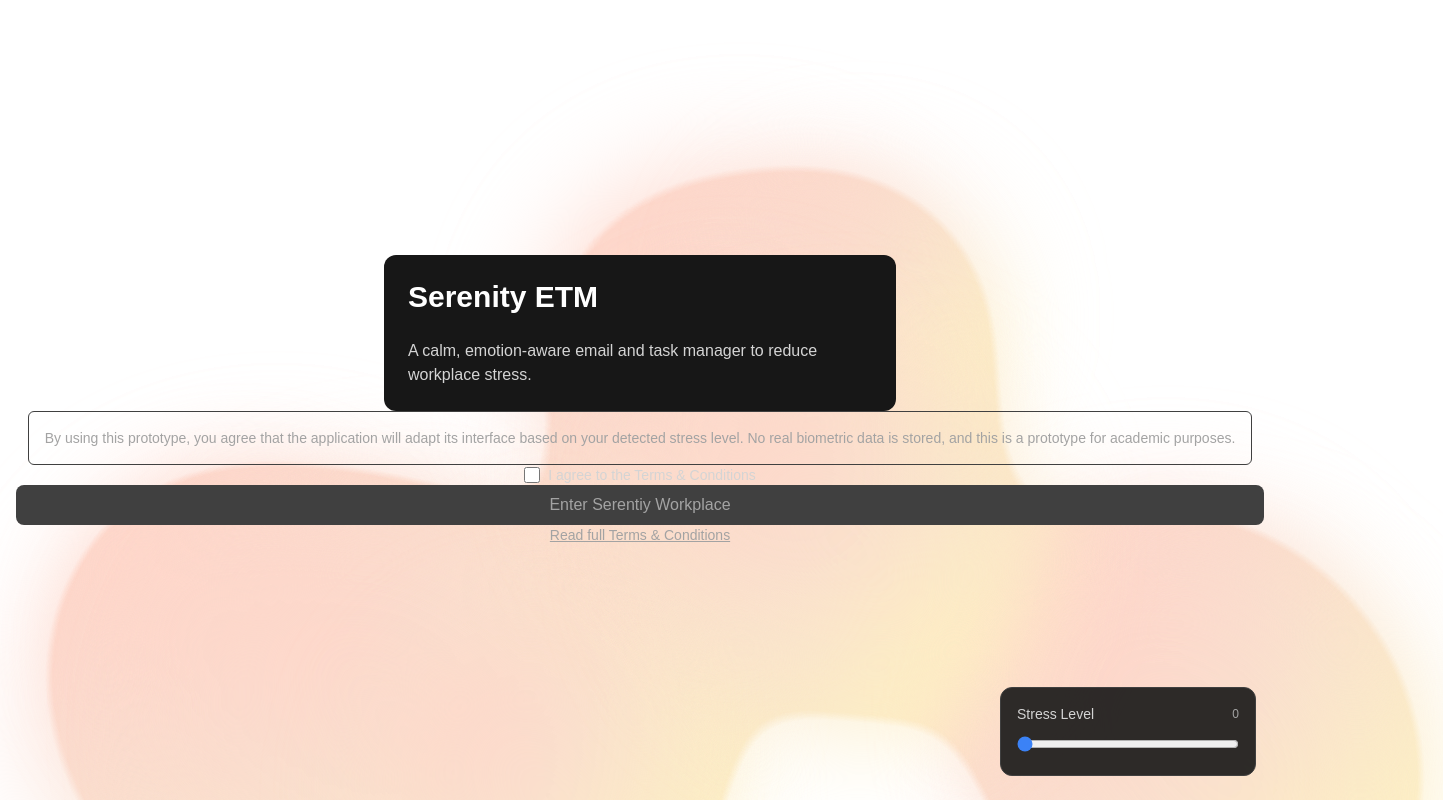
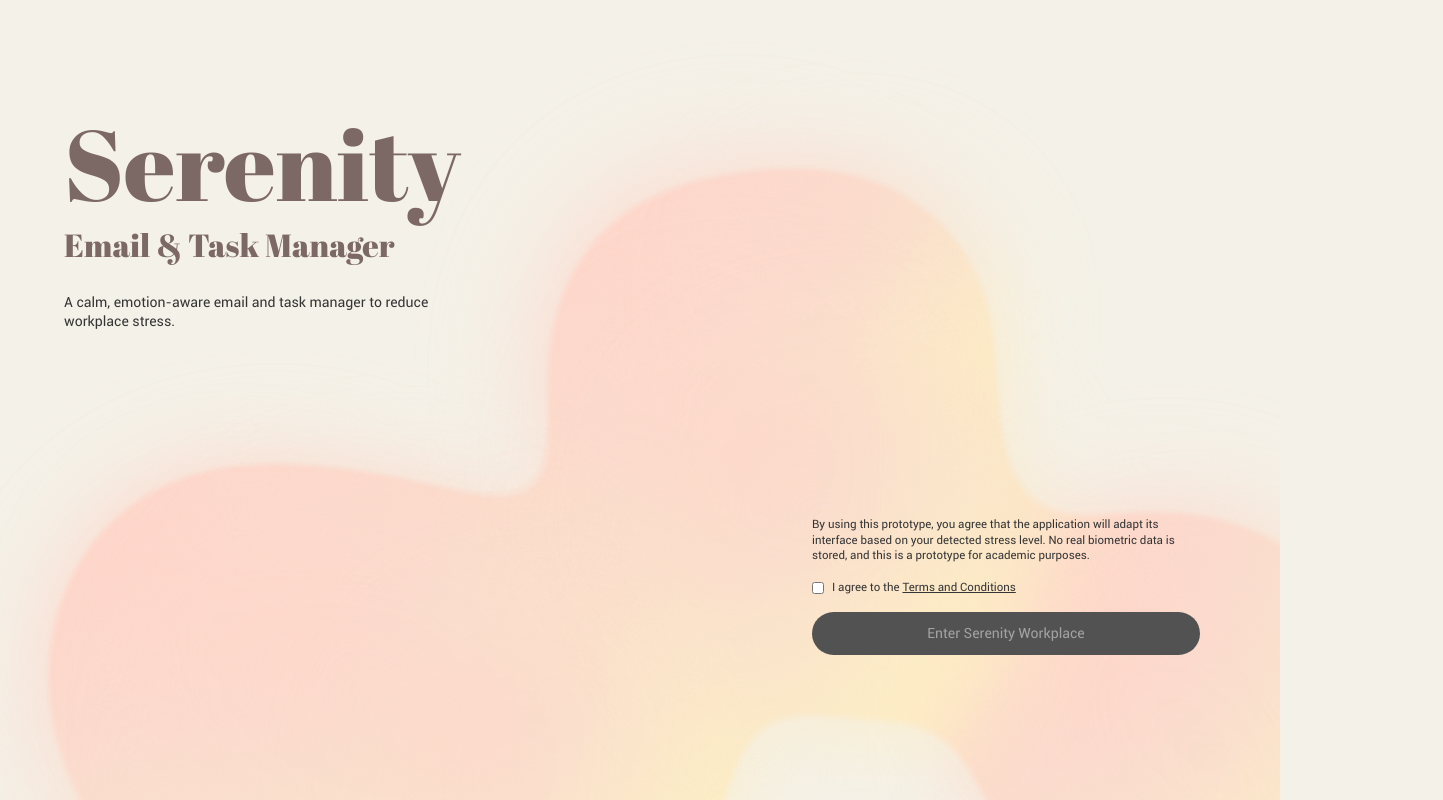
Before and after one commit to rubaisha-rn/Serenity-ETM, a Next.js app in the folder serenity-etm/: page / in a window 1280 px wide. Shown: the top 800 px of the page, 1443 px wide, since content can reach past the window. Built offline with nearby package versions, Linux system fonts and the light colour scheme.

Commit message:
Improved UI of introduction page.

```diff
--- a/serenity-etm/src/app/globals.css
+++ b/serenity-etm/src/app/globals.css
@@ -1,6 +1,20 @@
 @tailwind base;
 @tailwind components;
 @tailwind utilities;
+
+@font-face {
+    font-family: 'Abril-Fatface';
+    src: url('../../public/fonts/AbrilFatface-Regular.ttf');
+    font-weight: 400;
+    font-style: normal;
+}
+
+@font-face {
+    font-family: 'Roboto';
+    src: url('../../public/fonts/Roboto-Regular.ttf');
+    font-weight: 400;
+    font-style: normal;
+}
 
 body {
     @apply bg-light-background text-light-foreground dark:bg-dark-background dark:text-dark-foreground;
--- a/serenity-etm/src/app/page.js
+++ b/serenity-etm/src/app/page.js
@@ -13,63 +13,104 @@ export default function IntroPage() {
 
     return (
         <main
-            className='flex flex-col min-h-screen items-center justify-center text-white p-4 bg-light-background dark:bg-dark-background'
+            className='relative min-h-screen text-light-mainText bg-light-background dark:bg-dark-background overflow-hidden'
         >
-            <FloatingBlobs className='z-10'/>
-            <StressControl/>
+            <FloatingBlobs className='z-0'/>
+            {/* <StressControl className='z-20' /> */}
 
+            {/* 2x2 grid layout */}
             <div
-                className='w-full max-w-lg bg-neutral-900 rounded-xl p-6 space-y-6 z-10'
+                className='
+                relative z-10
+                grid grid-cols-1 grid-rows-1
+
+                md:grid-cols-2
+                md:grid-rows-2
+
+                h-screen
+                gap-6 p-8
+                md:p-10
+                md:mt-0'
             >
-                <h1 className='text-3xl font-bold'>Serenity ETM</h1>
-                <p className='text-neutral-300'>
-                    A calm, emotion-aware email and task manager to reduce workplace stress.
-                </p>
+
+                {/* top left box */}
+                <div className='
+                    flex
+                    items-center
+                    justify-start
+                    h-full
+                    order-1
+
+                    md:order-none
+                    md:pt-4'
+                >
+                    <div className='max-w-md p-6 space-y-4'>
+
+                        <h1 className='text-[clamp(4.5rem,7.8vw,8rem)] leading-none font-AbrilFatface'>Serenity</h1>
+
+                        <h1 className='text-[clamp(1.5rem,2.5vw,3rem)] leading-none font-AbrilFatface'>Email & Task Manager</h1>
+
+                        <p className='pt-4 text-light-subText font-Roboto text-[clamp(0.8rem,1.1vw,1rem)] leading-snug'>A calm, emotion-aware email and task manager to reduce workplace stress.</p>
+
+                    </div>
                 </div>
 
-            <div
-                className='border border-neutral-700 p-4 rounded-md max-h-48 overflow-y-auto z-10'
+                {/* top right and bottom left intentionally left empty */}
+                <div />
+                <div />
+
+                {/* bottom right */}
+                <div className='
+                    flex
+                    items-center
+                    justify-start
+                    h-full
+                    order-2
+
+                    md:order-none
+                    md:ml-40
+                    md:mr-10'
                 >
-                <p className='text-neutral-400 text-sm'>
+                    <div className='w-full max-w-md space-y-4'>
+
+                        <p className='text-light-subText font-Roboto text-[clamp(0.6rem,0.9vw,1rem)] leading-snug'>
                             By using this prototype, you agree that the application will adapt its interface based on your detected stress level. No real biometric data is stored, and this is a prototype for academic purposes.
                         </p>
-            </div>
 
-            <div
-                className='flex items-center space-x-2 z-10'
-            >
+                        <div className='flex items-center space-x-2'>
+
                             <input
                                 type='checkbox'
                                 id='accept'
                                 checked={accepted}
-                    onChange={() => {setAccepted(!accepted)}}
-                    className='w-4 h-4 accent-blue-500 z-10'
+                                onChange={() => setAccepted(!accepted)}
+                                className='w-3 h-3 accent-blue-500'
                             />
-                <label htmlFor='accept' className='text-sm text-neutral-300 z-10'>
-                    I agree to the Terms & Conditions
+
+                            <label htmlFor='accept' className='text-light-subText font-Roboto text-[clamp(0.6rem,0.9vw,1rem)] leading-snug'>I agree to the&nbsp;
+
+                                <button
+                                    className='underline hover:text-blue-400'
+                                    onClick={()=> router.push('/terms')}
+                                >Terms and Conditions</button>
+
                             </label>
+
                         </div>
 
                         <button
                             disabled={!accepted}
-                className={`w-full p-2 rounded-lg font-medium transition-colors z-10
-                ${accepted
-                    ? "bg-blue-500 hover:bg-blue-600 text-white cursor-pointer"
-                    : "bg-neutral-700 text-neutral-400 cursor-not-allowed"
+                            className={`font-Roboto text-[clamp(0.8rem,1.1vw,1rem)] leading-snug w-full py-3 rounded-full font-medium transition-colors ${accepted
+                                ? 'bg-light-button hover:bg-light-buttonHover text-white cursor-pointer'
+                                : 'bg-neutral-600 text-neutral-400 cursor-not-allowed'
                             }`}
-                onClick={()=>router.push("/emails")}
+                            onClick={() => router.push('/emails')}
                         >
-                Enter Serentiy Workplace
+                            Enter Serenity Workplace
                         </button>
-
-            <p className='text-center text-sm text-neutral-400 z-10'>
-                <button
-                    className='underline hover:text-blue-400 z-10'
-                    onClick={() => router.push('/terms')}
-                >
-                    Read full Terms & Conditions
-                </button>
-            </p>
+                    </div>
+                </div>
+            </div>
         </main>
     );
 };
--- a/serenity-etm/tailwind.config.js
+++ b/serenity-etm/tailwind.config.js
@@ -7,10 +7,18 @@ module.exports = {
     darkMode: 'class',
     theme: {
         extend: {
+            fontFamily: {
+                AbrilFatface: ['Abril-Fatface', 'sans-serif'], //fall-back
+                Roboto: ['Roboto', 'sans-serif'], //fall-back
+            },
             colors: {
                 light: {
-                    background: "#fff",
-                    foreground: "#121212",
+                    background: "#f4f1e8",
+                    foreground: "#e5b3a4",
+                    mainText: '#25030393',
+                    subText: '#353535',
+                    button: '#25030393',
+                    buttonHover: '#632525a7',
                 },
                 dark: {
                     background: "#121212",
```
Also changed, not shown: serenity-etm/public/fonts/AbrilFatface-Regular.ttf (added), serenity-etm/public/fonts/Roboto-Regular.ttf (added). Lines whose indentation alone changed are shown as unchanged.
